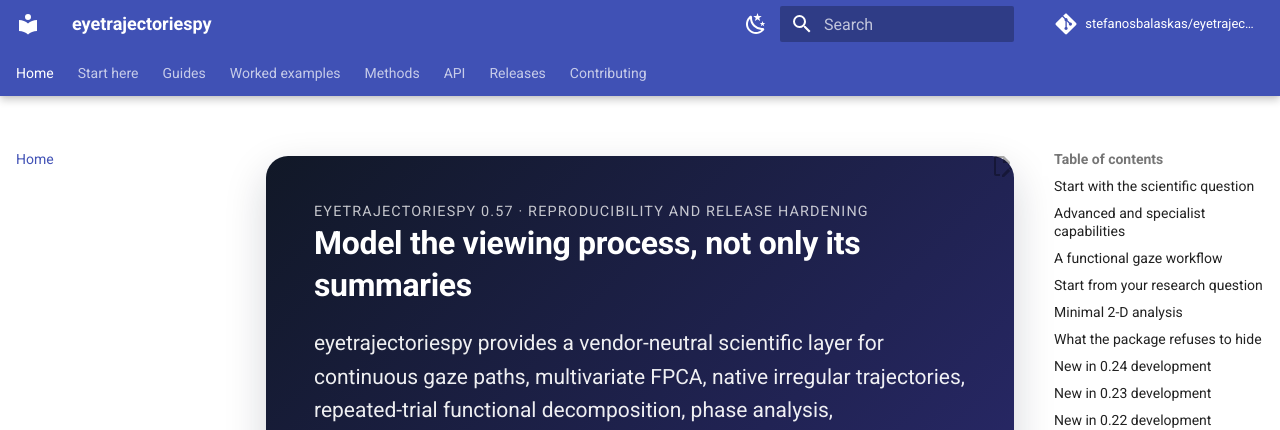
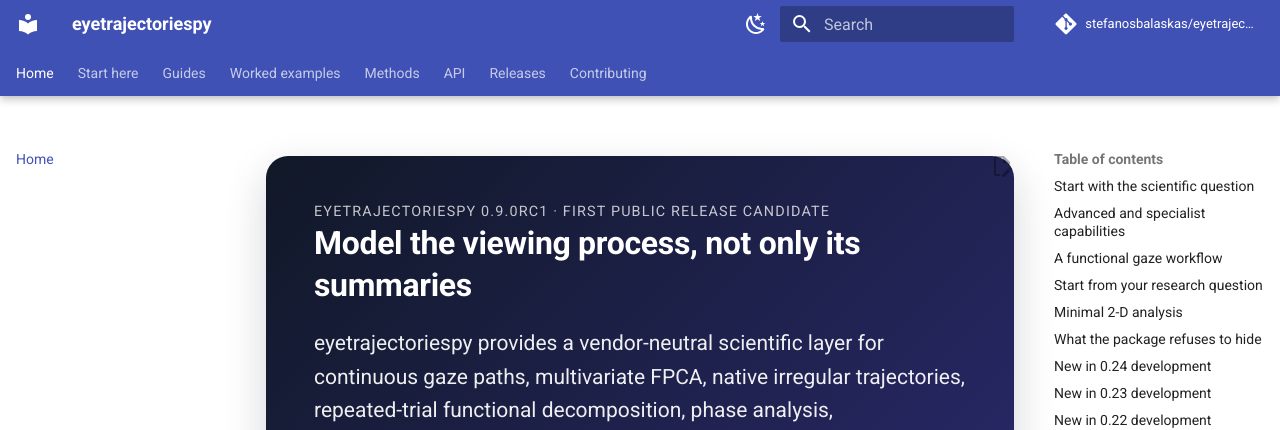
Before and after one commit to stefanosbalaskas/eyetrajectoriespy, an MkDocs documentation site: the page built from docs/index.md, in a window 1280 px wide and 900 px high. Shown: the top 430 px of the window. Built offline with MkDocs 1.6.1 and Material for MkDocs 9.7.7, drawn with Linux system fonts in a browser that asks for light colours; comment, search, counter and statistics services are not loaded.

Commit message:
Advance documentation home to 0.9.0rc1

```diff
--- a/docs/index.md
+++ b/docs/index.md
@@ -3,7 +3,7 @@ title: Functional gaze trajectories, without hidden analytical decisions
 ---
 
 <div class="et-hero" markdown>
-<div class="et-kicker">eyetrajectoriespy 0.57 · reproducibility and release hardening</div>
+<div class="et-kicker">eyetrajectoriespy 0.9.0rc1 · first public release candidate</div>
 
 # Model the viewing process, not only its summaries
 
```
